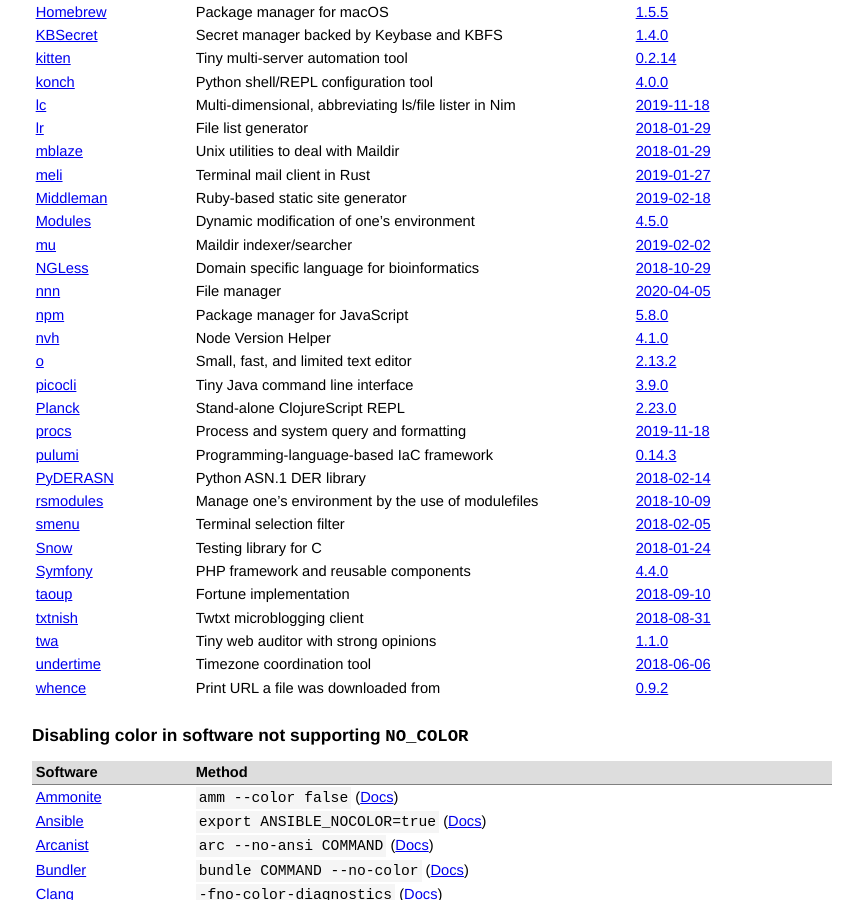
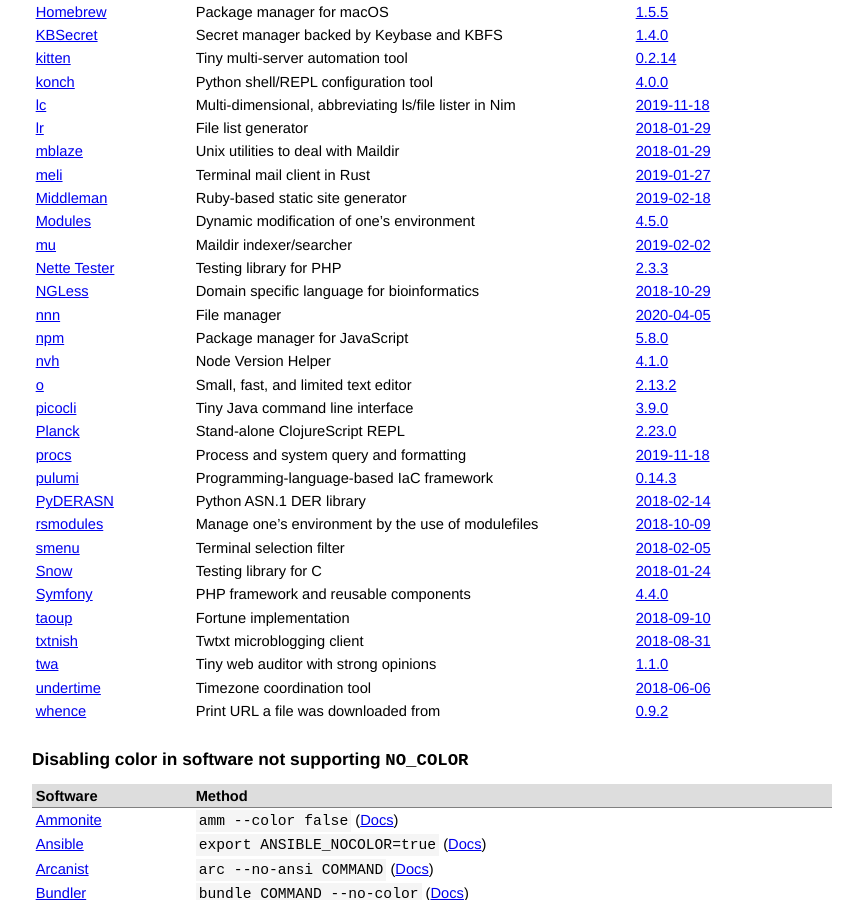
Before and after one commit to jcs/no_color, a Jekyll site: the page built from index.md, in a window 1280 px wide and 900 px high, scrolled down 1315 px. Shown: the whole window, without its empty margins (208-1071 px from the left). Built offline with Jekyll 4.4.1, drawn with Linux system fonts in a browser that asks for light colours; our own code applies the rules of GitHub Pages for plain Markdown files.

Commit message:
added Nette Tester (#85)

```diff
--- a/index.md
+++ b/index.md
@@ -88,6 +88,7 @@ color via `NO_COLOR`.
 | [Middleman](https://middlemanapp.com) | Ruby-based static site generator | [2019-02-18](https://github.com/middleman/middleman/commit/3040ffa1331aa48c76ae5ca7f4b2e0a0f1b7af15) |
 | [Modules](http://modules.sourceforge.net/) | Dynamic modification of one's environment | [4.5.0](https://github.com/cea-hpc/modules/releases/tag/v4.5.0) |
 | [mu](https://www.djcbsoftware.nl/code/mu/) | Maildir indexer/searcher | [2019-02-02](https://github.com/djcb/mu/commit/eb6efee81db22531ef05e140549bde7e87dd9725) |
+| [Nette Tester](https://tester.nette.org/) | Testing library for PHP | [2.3.3](https://github.com/nette/tester/releases/tag/v2.3.3) |
 | [NGLess](http://ngless.embl.de/) | Domain specific language for bioinformatics | [2018-10-29](https://github.com/ngless-toolkit/ngless/commit/15926150701100ff96b4a7cd1f3142f9a272b983) |
 | [nnn](https://github.com/jarun/nnn) | File manager | [2020-04-05](https://github.com/jarun/nnn/commit/f14fb9c0f92c25ab79dd0c47d16f075199aeb999) |
 | [npm](https://www.npmjs.com/) | Package manager for JavaScript | [5.8.0](https://github.com/npm/npm/releases/tag/v5.8.0) |
```
